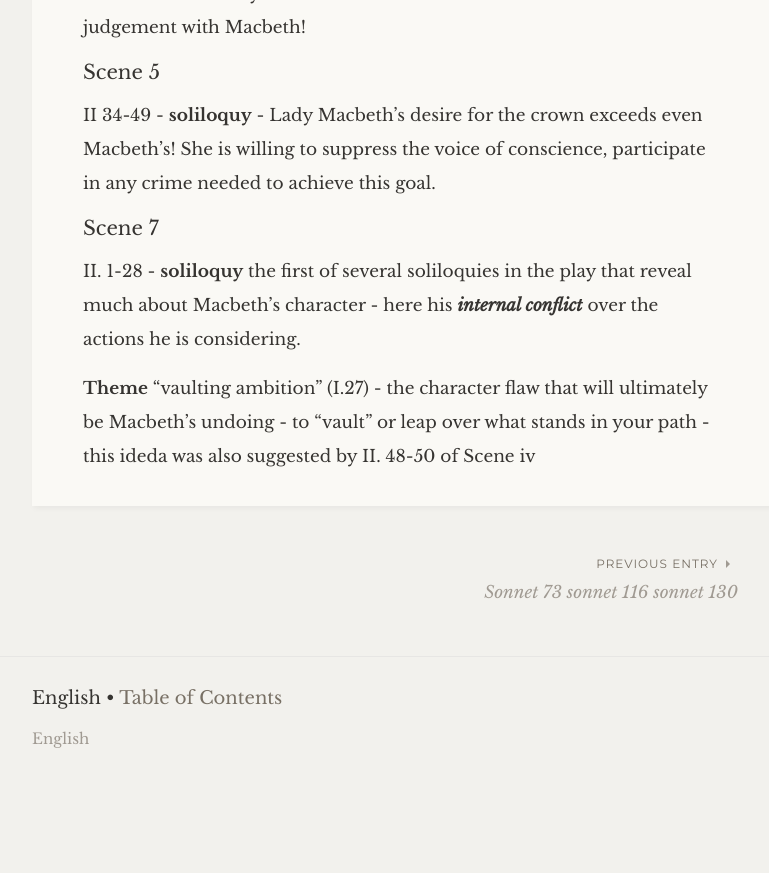
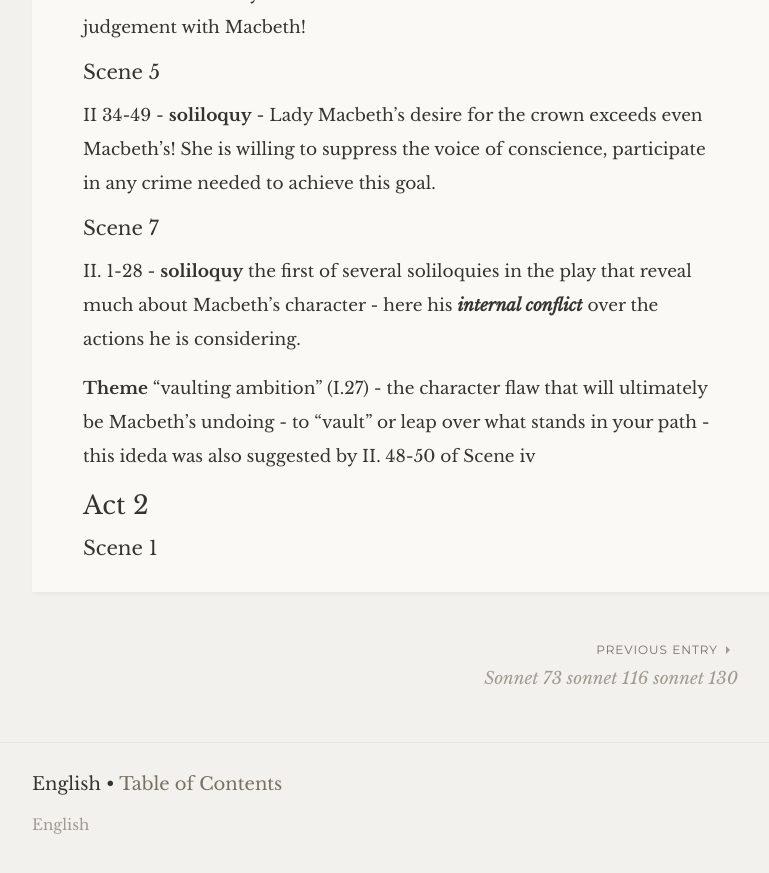
Before and after one commit to EthenStrine/English, a Jekyll site: the page built from _posts/2018-11-5-Macbeth.md, in a window 1280 px wide and 900 px high, scrolled down 2309 px. Shown: the top 873 px of the window, without its empty margins (238-1007 px from the left). Built offline with Jekyll 4.4.1, drawn with Linux system fonts in a browser that asks for light colours; some web fonts are replaced; our own code applies the rules of GitHub Pages for plain Markdown files; before the commit the page ends 3123 px from its top, so only the background shows below that.

Commit message:
Update _posts/2018-11-5-Macbeth.md

```diff
--- a/_posts/2018-11-5-Macbeth.md
+++ b/_posts/2018-11-5-Macbeth.md
@@ -53,3 +53,7 @@ II 34-49 - **soliloquy** - Lady Macbeth's desire for the crown exceeds even Macb
 II. 1-28 - **soliloquy** the first of several soliloquies in the play that reveal much about Macbeth's character - here his ***internal conflict*** over the actions he is considering.
 
 **Theme** "vaulting ambition" (I.27) - the character flaw that will ultimately be Macbeth's undoing - to "vault" or leap over what stands in your path - this ideda was also suggested by II. 48-50 of Scene iv
+
+## Act 2
+
+### Scene 1
```
